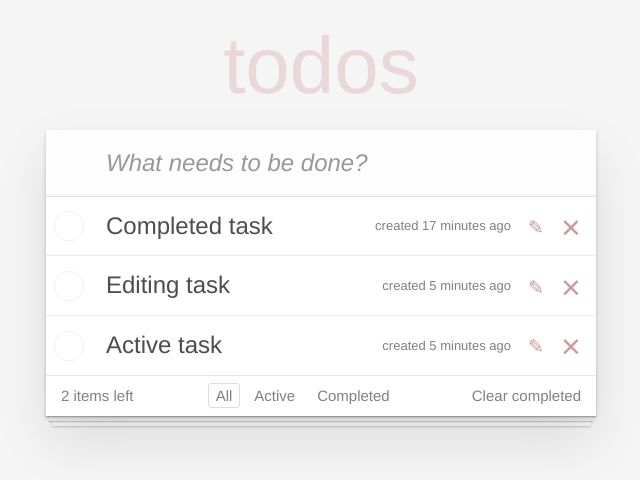
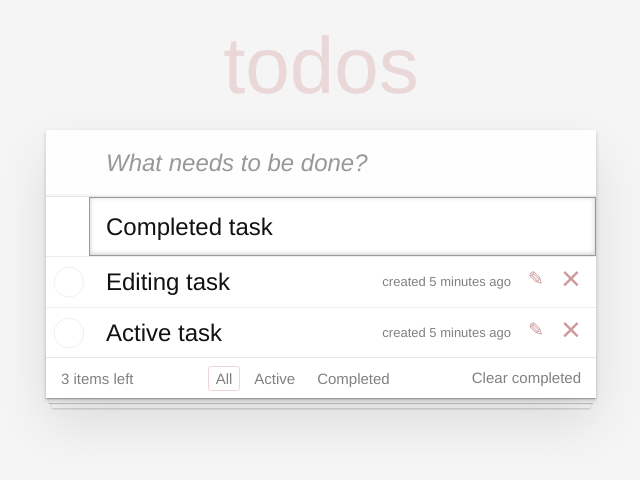
Before and after one commit to KimVladimir17/react-do-to-list, a React (Vite) app: page / in a window 1280 px wide. Both pictures are taken after a click on the button 855 px from the left and 227 px from the top of the page. Shown: the top 480 px of the page, without its empty margins (319-959 px from the left). Built offline with nearby package versions, Linux system fonts and the light colour scheme.

Commit message:
second commit

```diff
--- a/src/App.css
+++ b/src/App.css
@@ -168,15 +168,11 @@ body {
     padding: 0;
 }
 
-.todo-list li.editing .edit {
+.todo-list li .edit {
     display: block;
     width: calc(100% - 43px);
     padding: 12px 16px;
     margin: 0 0 0 43px;
-}
-
-.todo-list li.editing .view {
-    display: none;
 }
 
 .todo-list li .toggle {
@@ -234,7 +230,7 @@ body {
     color: #4d4d4d;
 }
 
-.todo-list li.completed label .description {
+.todo-list li.completed {
     color: #cdcdcd;
     text-decoration: line-through;
 }
@@ -271,10 +267,6 @@ body {
 
 .todo-list li .icon-edit:after {
     content: '✎';
-}
-
-.todo-list li .edit {
-    display: none;
 }
 
 .todo-list li.editing:last-child {
--- a/src/App.jsx
+++ b/src/App.jsx
@@ -6,40 +6,92 @@ import "./App.css";
 
 const INITIAL_TASKS = [
   {
-    id: "1",
+    id: Math.random().toString(),
     name: "Completed task",
     time: 17,
+    completed: false,
   },
   {
-    id: "2",
+    id: Math.random().toString(),
     name: "Editing task",
     time: 5,
+    completed: false,
   },
   {
-    id: "3",
+    id: Math.random().toString(),
     name: "Active task",
     time: 5,
+    completed: false,
   },
 ];
 
 function App() {
   const [tasks, setTasks] = useState(INITIAL_TASKS);
+  const [filterTask, setFilterTask] = useState("all");
+
   const saveTaskDataHandler = (task) => {
     setTasks((prevTasks) => {
       return [task, ...prevTasks];
     });
+    console.log(tasks);
+  };
+
+  const updateTask = (id, newName) => {
+    setTasks(
+      tasks.map((task) => {
+        if (task.id === id) {
+          return { ...task, name: newName };
+        }
+        return task;
+      })
+    );
+  };
+
+  const deleteTaskName = (id) => {
+    setTasks(tasks.filter((task) => task.id !== id));
+  };
+
+  const statusTask = (id) => {
+    setTasks(
+      tasks.map((task) => {
+        if (task.id === id) {
+          return { ...task, completed: true };
+        }
+        return task;
+      })
+    );
+  };
+
+  const filteredTasks = () => {
+    if (filterTask.filterValue === "active") {
+      return tasks.filter((task) => !task.completed);
+    } else if (filterTask.filterValue === "completed") {
+      return tasks.filter((task) => task.completed);
+    } else {
+      return tasks;
+    }
   };
 
   return (
     <section className="todoapp">
       <header className="header">
         <h1>todos</h1>
-        <NewTaskForm onSaveTaskDate={saveTaskDataHandler} />
+        <NewTaskForm onSaveTaskData={saveTaskDataHandler} />
       </header>
       <section className="main">
-        <TaskList tasks={tasks} />
+        <TaskList
+          tasks={filteredTasks()}
+          onUpdateTask={updateTask}
+          onDeleteTaskName={deleteTaskName}
+          onStatusTask={statusTask}
+          // filterTask={filterTask}
+        />
       </section>
-      <Footer />
+      <Footer
+        tasks={tasks}
+        filter={filterTask}
+        onFilterChange={setFilterTask}
+      />
     </section>
   );
 }
--- a/src/components/Footer.jsx
+++ b/src/components/Footer.jsx
@@ -1,15 +1,17 @@
 import TasksFilter from "./TasksFilter";
 
-const Footer = () => {
-  const itemsLeft = 2;
+const Footer = ({ tasks, filter, onFilterChange, onClearCompleted }) => {
+  const itemsLeft = tasks.filter((task) => !task.completed).length;
 
   return (
     <footer className="footer">
       <span className="todo-count">
         {itemsLeft} item{itemsLeft !== 1 ? "s" : ""} left
       </span>
-      <TasksFilter />
-      <button className="clear-completed">Clear completed</button>
+      <TasksFilter filter={filter} onFilterChange={onFilterChange} />
+      <button className="clear-completed" onClick={onClearCompleted}>
+        Clear completed
+      </button>
     </footer>
   );
 };
--- a/src/components/NewTaskForm.jsx
+++ b/src/components/NewTaskForm.jsx
@@ -1,6 +1,6 @@
 import React, { useState } from "react";
 
-const NewTaskForm = (props) => {
+const NewTaskForm = ({ onSaveTaskData }) => {
   const [inputName, setInputName] = useState("");
 
   const nameChangeHandler = (event) => {
@@ -8,14 +8,19 @@ const NewTaskForm = (props) => {
   };
 
   const submitHandler = (event) => {
+    // let now = new Date();
+    // let hours = now.getHours();
+    // let minutes = now.getMinutes();
     event.preventDefault();
     const taskData = {
       id: Math.random().toString(),
       name: inputName,
-      // time: time,
+      // time: `${hours}:${minutes}`,
+      status: "false",
+      completed: false,
     };
 
-    props.onSaveTaskDate(taskData);
+    onSaveTaskData(taskData);
 
     setInputName("");
   };
--- a/src/components/Task.jsx
+++ b/src/components/Task.jsx
@@ -1,21 +1,64 @@
-const Task = (props) => {
-  const changeTaskNameHandler = () => {
-    console.log("clock");
+import React, { useState } from "react";
+
+const Task = ({
+  task,
+  onUpdateTask,
+  onDeleteTaskName,
+  onStatusTask,
+  disabled,
+}) => {
+  const [inputEditName, setInputEditName] = useState(task.name);
+  const [inputEditingName, setInputEditingName] = useState(false);
+
+  const editTaskHandler = (e) => {
+    setInputEditName(e.target.value);
   };
+
+  const editTaskNameHandler = () => {
+    setInputEditingName(true);
+  };
+
+  const editTaskSubmitHandler = (e) => {
+    e.preventDefault();
+    onUpdateTask(task.id, inputEditName);
+    setInputEditingName(false);
+  };
+
   return (
-    <li>
+    <li className={task.completed ? "completed" : ""}>
+      {!inputEditingName && (
         <div className="view">
-        <input className="toggle" type="checkbox"></input>
+          <input
+            className="toggle"
+            type="checkbox"
+            checked={task.completed}
+            onChange={() => onStatusTask(task.id)}
+          ></input>
           <label>
-          <span className="description">{props.name}</span>
-          <span className="created">created {props.time} minutes ago</span>
+            <span>{task.name}</span>
+            <span className="created">created {task.time} minutes ago</span>
           </label>
           <button
             className="icon icon-edit"
-          onClick={changeTaskNameHandler}
+            disabled={disabled}
+            onClick={editTaskNameHandler}
           ></button>
-        <button className="icon icon-destroy"></button>
+          <button
+            className="icon icon-destroy"
+            onClick={() => onDeleteTaskName(task.id)}
+          ></button>
         </div>
+      )}
+      {inputEditingName && (
+        <form onSubmit={editTaskSubmitHandler}>
+          <input
+            type="text"
+            className="edit"
+            value={inputEditName}
+            onChange={editTaskHandler}
+          />
+        </form>
+      )}
     </li>
   );
 };
--- a/src/components/TaskList.jsx
+++ b/src/components/TaskList.jsx
@@ -1,10 +1,17 @@
 import Task from "./Task";
 
-const TaskList = (props) => {
+const TaskList = ({ tasks, onUpdateTask, onDeleteTaskName, onStatusTask }) => {
   return (
     <ul className="todo-list">
-      {props.tasks.map((task) => (
-        <Task key={task.id} name={task.name} time={task.time} />
+      {tasks.map((task) => (
+        <Task
+          key={task.id}
+          task={task}
+          disabled={task.completed}
+          onUpdateTask={onUpdateTask}
+          onDeleteTaskName={onDeleteTaskName}
+          onStatusTask={onStatusTask}
+        />
       ))}
     </ul>
   );
--- a/src/components/TasksFilter.jsx
+++ b/src/components/TasksFilter.jsx
@@ -1,15 +1,21 @@
-const TasksFilter = () => {
+const TasksFilter = ({ filter, onFilterChange }) => {
+  const buttons = [
+    { name: "All", filterValue: "all" },
+    { name: "Active", filterValue: "active" },
+    { name: "Completed", filterValue: "completed" },
+  ];
   return (
     <ul className="filters">
-      <li>
-        <button className="selected">All</button>
-      </li>
-      <li>
-        <button>Active</button>
-      </li>
-      <li>
-        <button>Completed</button>
-      </li>
+      {buttons.map(({ name, filterValue }) => (
+        <li key={filterValue}>
+          <button
+            className={filter === filterValue ? "selected" : ""}
+            onClick={() => onFilterChange({ filterValue })}
+          >
+            {name}
+          </button>
+        </li>
+      ))}
     </ul>
   );
 };
```
Lines whose indentation alone changed are shown as unchanged.
